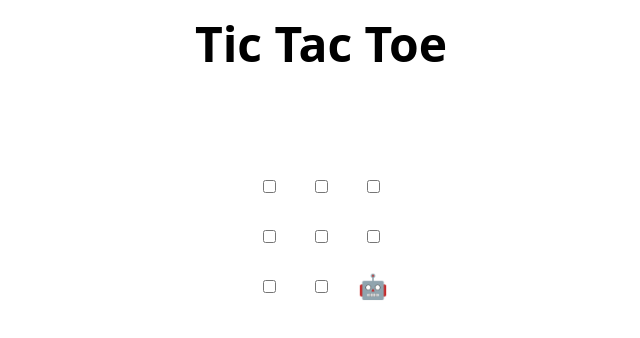
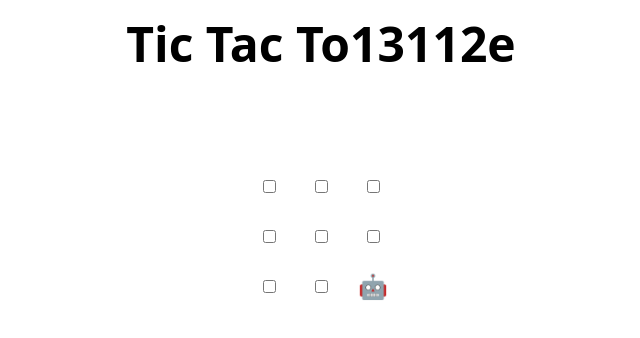
Before and after one commit to wpwoaini/skills-review-pull-requests, a plain HTML site: page index.html in a window 1280 px wide. Shown: the whole page, without its empty margins (319-959 px from the left). Drawn offline with Linux system fonts and the light colour scheme.

Commit message:
Update index.html

```diff
--- a/index.html
+++ b/index.html
@@ -27,7 +27,7 @@
   }
 </style>
 
-<h1>Tic Tac Toe</h1>
+<h1>Tic Tac To13112e</h1>
 
 <table>
   <tr>
```
